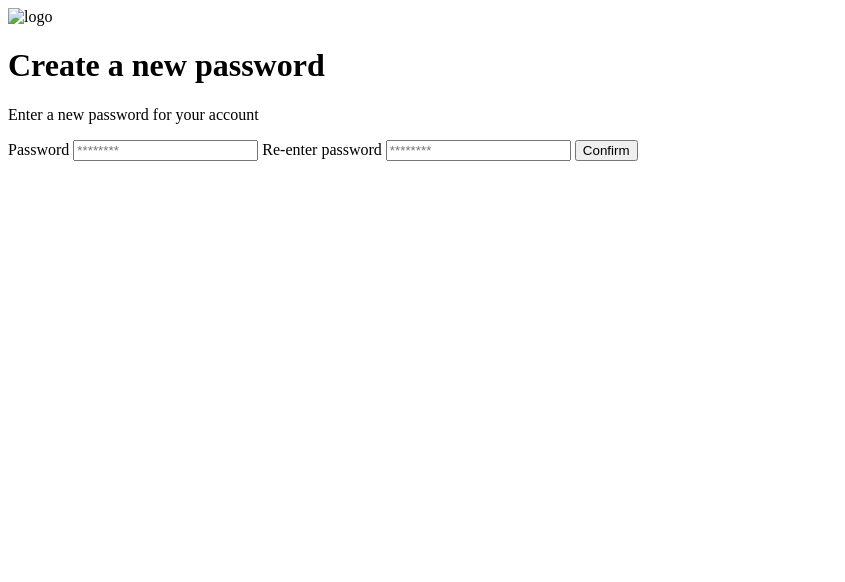
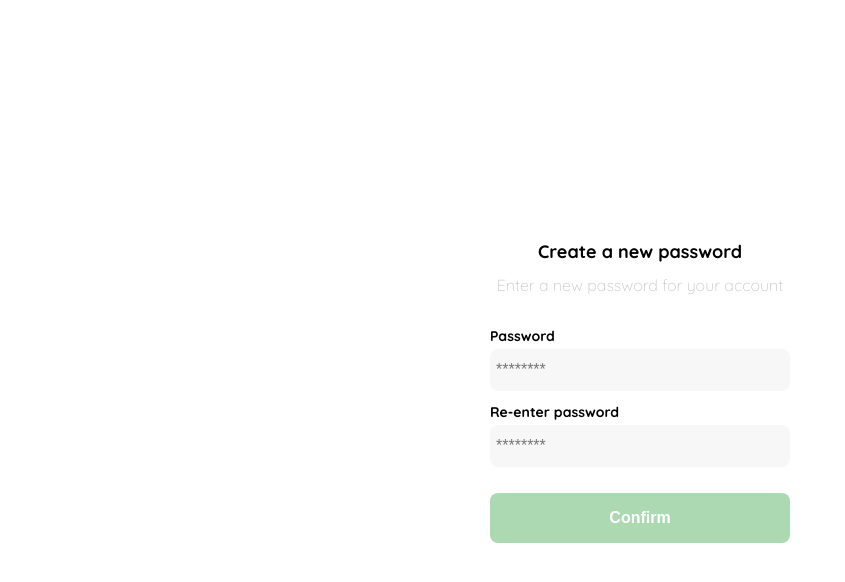
Before and after one commit to EstebanPajares/yard-sale, a plain HTML site: page clase1-create-password.html in a window 1280 px wide. Shown: the whole page, without its empty margins (0-845 px from the left). Drawn offline with Linux system fonts and the light colour scheme.

Commit message:
estilizando la estructura de create-pass

```diff
--- a/clase1-create-password.html
+++ b/clase1-create-password.html
@@ -4,12 +4,19 @@
     <meta charset="UTF-8">
     <meta name="viewport" content="width=device-width, initial-scale=1.0">
     <title>Create a new password</title>
+    <link rel="stylesheet" href="./css/create-password.css">
+
+    <link rel="preconnect" href="https://fonts.googleapis.com">
+    <link rel="preconnect" href="https://fonts.gstatic.com" crossorigin>
+    <link href="https://fonts.googleapis.com/css2?family=Quicksand:wght@300..700&display=swap" rel="stylesheet">
+
+
 </head>
 <body>
     <div class="loggin">
         <div class="form-container">
-            <img src="" alt="logo" class="logo">
-            <h1 class="tittle">
+            <img src="./logos/logo_yard_sale.svg" alt="logo" class="logo">
+            <h1 class="title">
                 Create a new password
             </h1>
             <p class="subtitle">
--- /dev/null
+++ b/css/create-password.css
@@ -0,0 +1,82 @@
+@import './index.css';
+body{
+    margin: 0;
+}
+.loggin {
+    width: 100%;
+    height: 100vh;
+    display: grid;
+    place-items: center;
+}
+
+.form-container {
+    display: grid;
+    grid-template-rows: auto 1fr auto;
+    width: 300px;
+
+}
+
+.logo {
+    width: 150px;
+    margin-block-end: 48px;
+    justify-self: center;
+    display: none; /* para que no aparezca en desktop */
+}
+
+.title {
+    font-size: var(--lg);
+    margin-block-end: 12px;
+    text-align: center;
+}
+
+.subtitle {
+    color: var(--very-light-pink);
+    font-size: var(--md);
+    font-weight: 300;
+    margin-block-start: 0;
+    margin-block-end: 32px;
+    text-align: center;
+
+}
+.form {
+    display: flex;
+    flex-direction: column;
+}
+.label {
+    font-size: var(--sm);
+    font-weight: bold;
+    margin-block-end: 4px;
+}
+
+.input {
+    background-color: var(--text-input-field);
+    border: none;
+    border-radius: 8px;
+    height: 30px;
+    font-size: var(--md);
+    padding: 6px;
+    margin-block-end: 12px;
+}
+
+.primary-button {
+    background-color: var(--hospital-garden);
+    border: none;
+    border-radius: 8px;
+    color: var(--white);
+    width: 100%;
+    cursor: pointer;
+    font-size: var(--md);
+    font-weight: bold;
+    height: 50px;
+}
+
+.login-button {
+    margin-block-start: 14px;
+    margin-block-end: 30px;
+}
+
+@media (max-width: 640px) {
+    .logo {
+        display: block;
+    }
+}
--- a/css/index.css
+++ b/css/index.css
@@ -1,3 +1,5 @@
+@import './create-password.css';
+
 :root{
     --very-light-pink: #C7C7C7;
     --text-input-field: #F7F7F7;
@@ -5,6 +7,9 @@
     --white: #FFFFFF;
     --Black: #000000;
     --Dark: #232830;
+    --sm : 14px;
+    --md : 16px;
+    --lg : 18px;
 
 }
 
@@ -13,5 +18,4 @@ body {
     font-optical-sizing:auto;
     font-weight:weight;
     font-style:normal;
-
 }
```
Also changed, not shown: index.html (+1 -1 lines).
